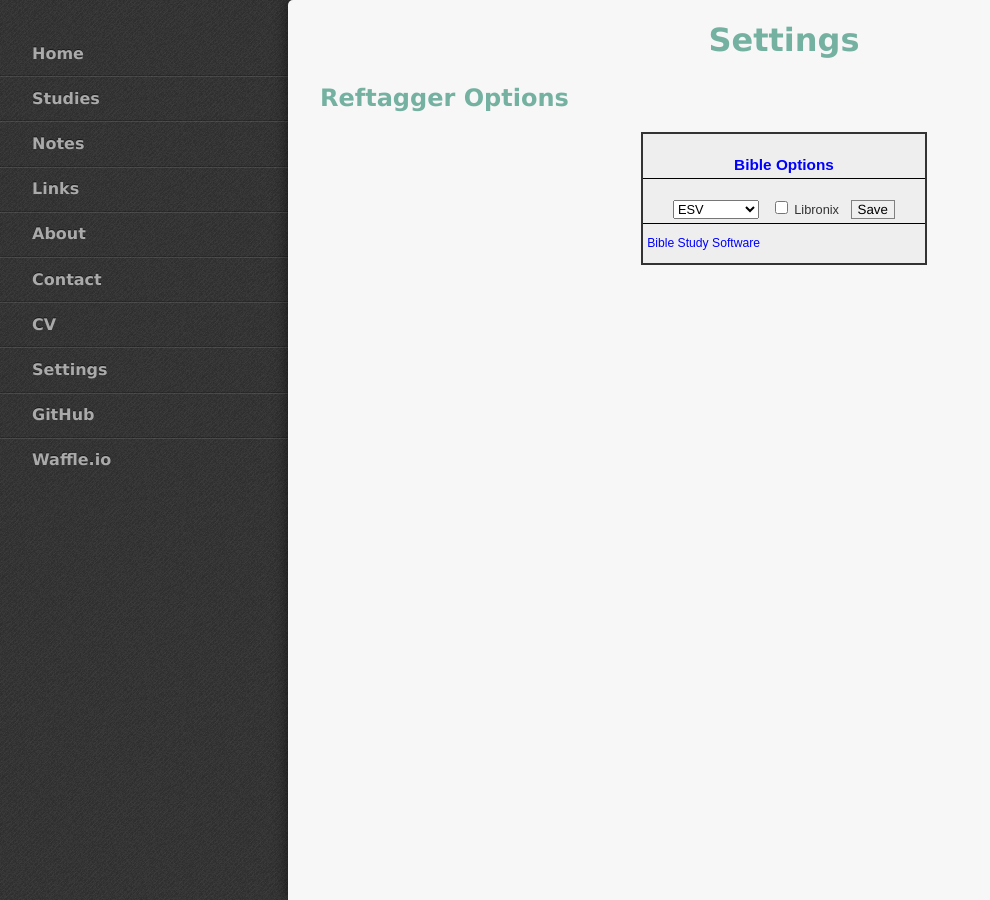
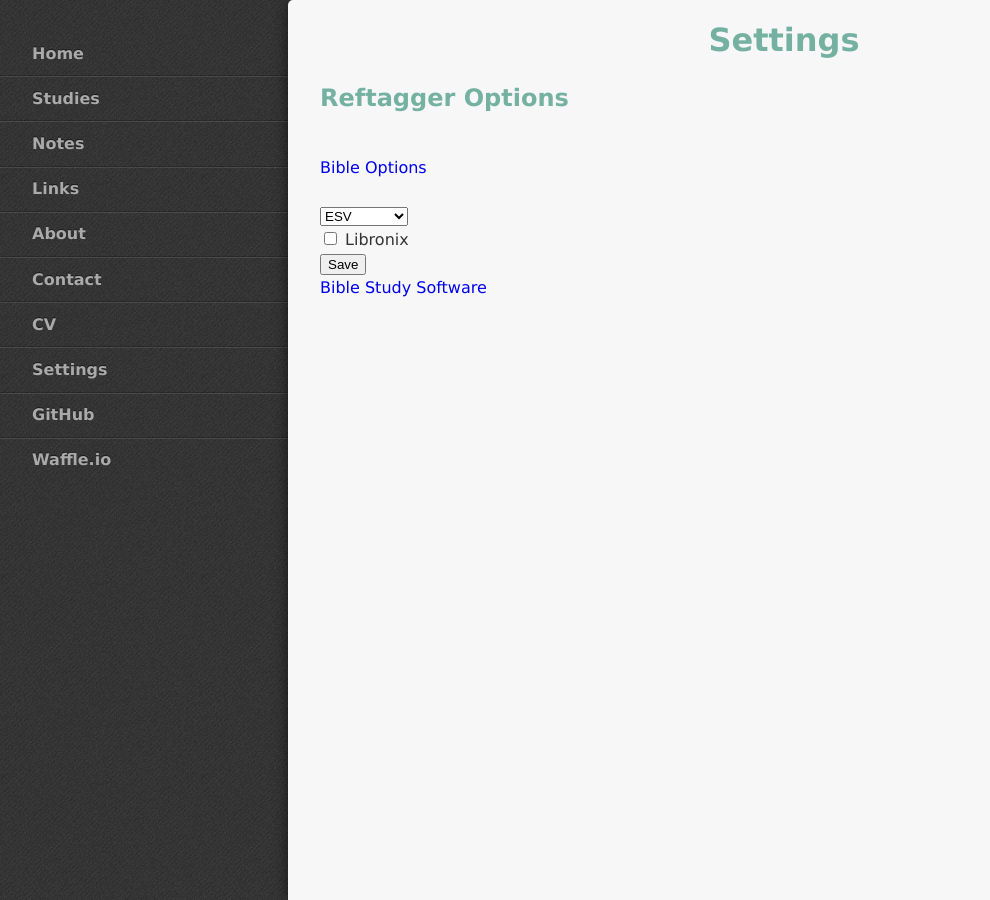
Before and after one commit to StevenTammen/chrya.com, a Jekyll site: the page built from pages/settings.md, in a window 1280 px wide. Shown: the whole page, without its empty margins (0-990 px from the left). Built offline with Jekyll 4.4.1, drawn with Linux system fonts in a browser that asks for light colours.

Commit message:
Update stylesheet.css

```diff
--- a/assets/stylesheets/stylesheet.css
+++ b/assets/stylesheets/stylesheet.css
@@ -387,58 +387,3 @@ th {
   margin: auto;
   text-align:center;
 }
-
-/* ----- RefTagger CP ----- */
-#lbsRefTaggerCP {
-    margin-left:auto;
-    margin-right:auto;
-    width: 22em;
-    background-color:#eeeeee;
-    font-family: Arial, Helvetica, sans-serif;
-    line-height: 1.4em;
-    font-size: 80%;
-    text-align: center;
-    border-style: double;
-    border-width: 2px;
-}
-
-#lbsHeader {
-    text-align: center;
-    font-size: 120%;
-    font-weight: bold;
-    border-bottom: solid #000000 1px;
-    padding: .25em;
-    margin-bottom: 4px;
-}
-
-#lbsSaveContainer, #lbsVersionContainer, #lbsLibronixContainer {
-    padding: 4px;
-    display: inline;
-}
-
-#lbsSave {
-    border:1px solid gray;
-    font-family: helvetica, arial, "sans serif";
-    cursor: pointer;
-}
-
-#lbsVersion {
-    font-size:100%;
-}
-
-#lbsRefTaggerCP a:link{ color:#0000ff; }
-#lbsRefTaggerCP a:visited{ color:#b400ff; }
-#lbsRefTaggerCP a:hover{ color:#0ebfe9; }
-
-#lbsFooter {
-    font-size: 95%;
-    border-top:solid #000000 1px;
-    padding:4px 4px 4px 4px;
-    line-height: 2.5;
-    margin-top: 4px;
-    text-align: left;
-}
-
-#lbsUseLibronixLinks {
-    cursor: pointer;
-}
```
